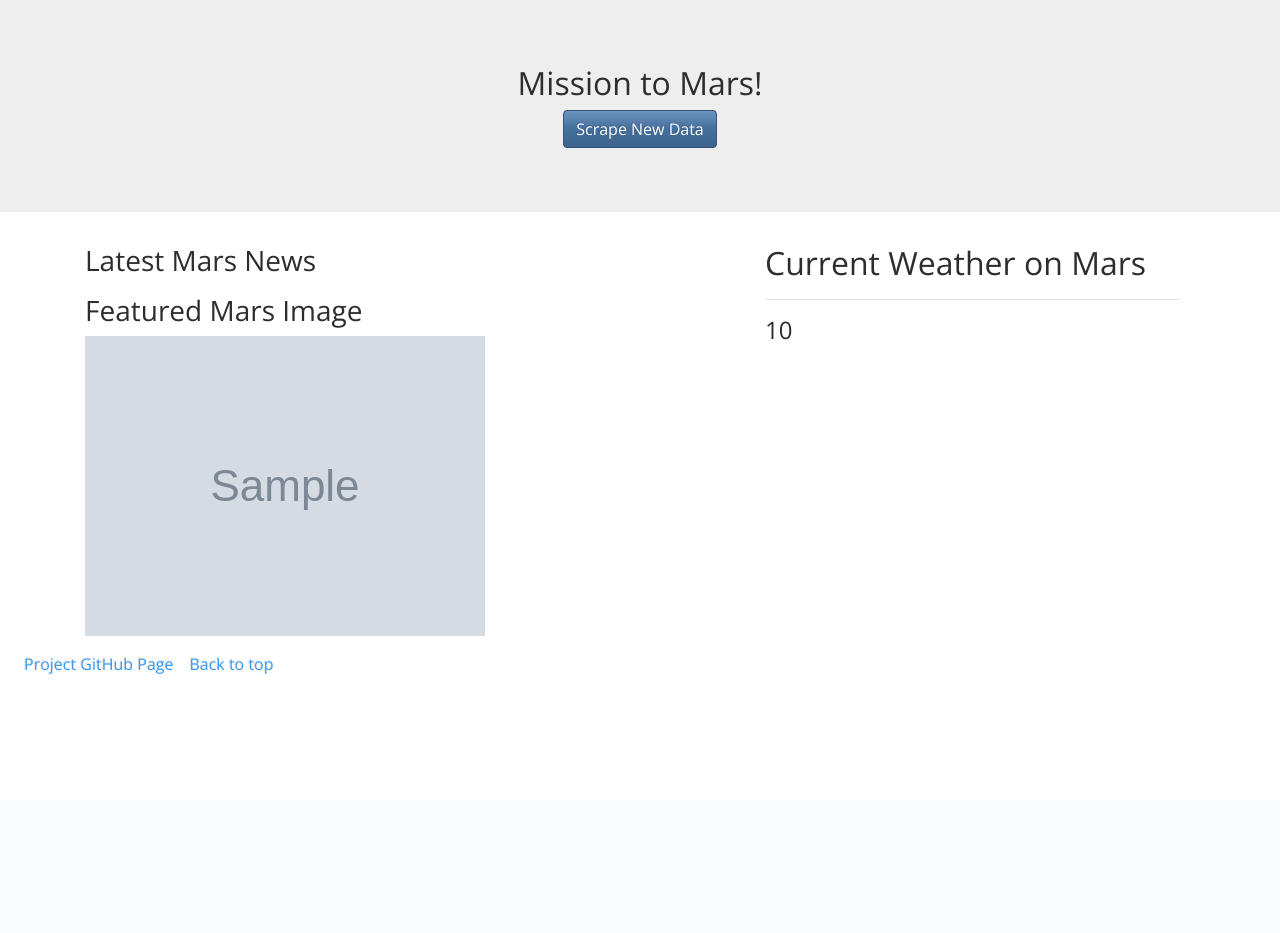
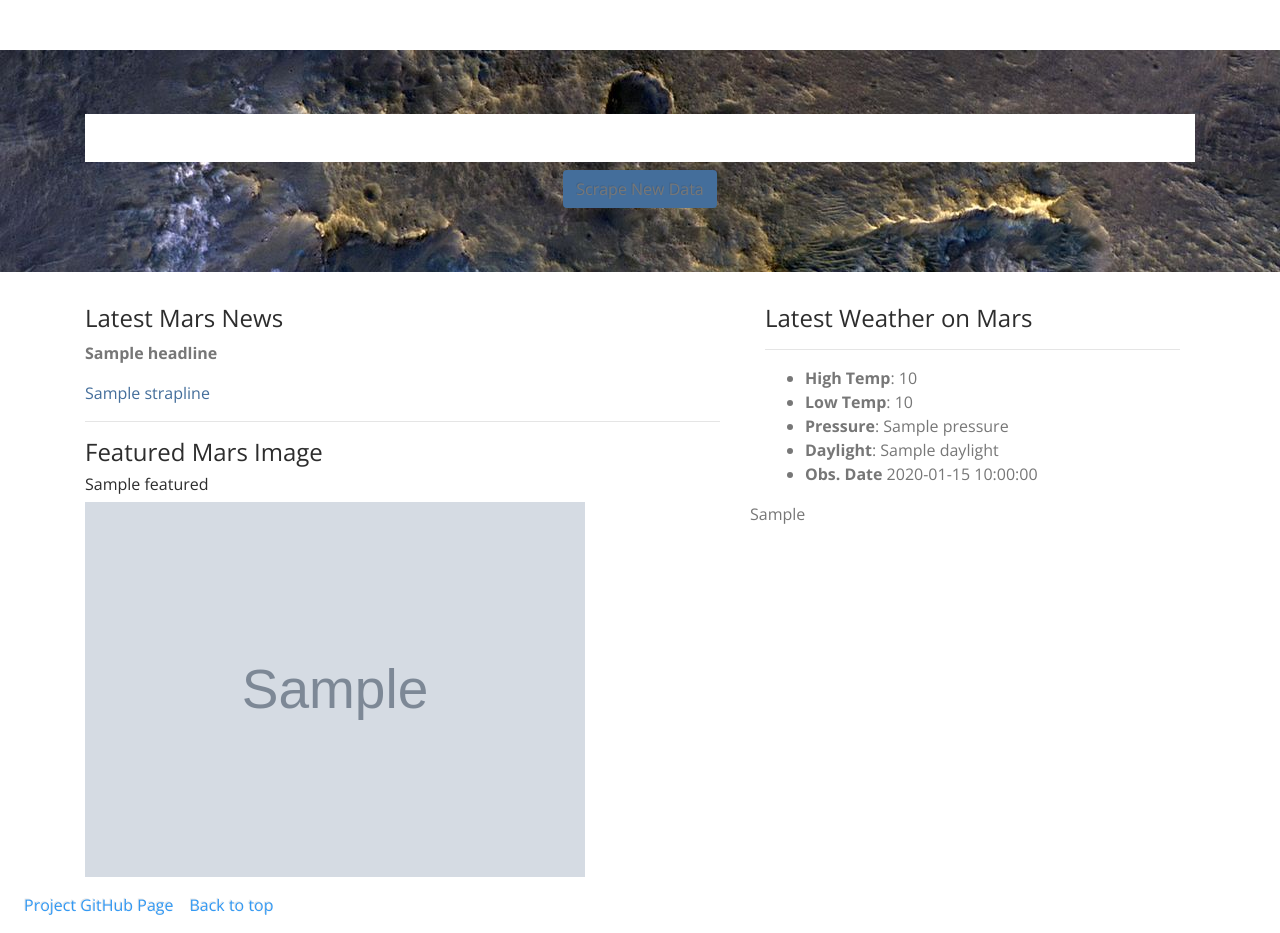
Before and after one commit to lweislo/Web-Scraping-Mongo, a Flask app: page / in a window 1280 px wide. Before the commit the page ends 674 px from the top, so only its background shows below. Run offline with Flask 2, Linux system fonts and the light colour scheme; grey boxes marked "Sample" are stand-in pictures; a database or web service that is not in the repository returns one stand-in record (values such as "Sample title"); some libraries are stand-ins or nearby versions.

Commit message:
added html table, need to fix title color

```diff
--- a/app.py
+++ b/app.py
@@ -14,9 +14,13 @@ mongo = PyMongo(app)
 
 @app.route("/")
 def index():
-    featured_img = mongo.db.images.find_one()
+    featured = mongo.db.featured.find_one()
     weather = mongo.db.weather.find_one()
-    return render_template("index.html", weather=weather, featured=featured_img)
+    hemispheres = list(mongo.db.images.find())
+    facts = mongo.db.facts.find_one()
+    news = list(mongo.db.news.find().limit(5))
+
+    return render_template("index.html", weather=weather, featured=featured, hemispheres=hemispheres, facts=facts, news=news)
 
 
 @app.route("/scrape")
--- a/data_insert.py
+++ b/data_insert.py
@@ -25,11 +25,11 @@ def scrape():
     weather = scrape_mars.mars_weather()
     db.weather.insert_one(weather)
     print("Weather Uploaded!")
-    #Get mars facts table
+    # Get mars facts table
     facts = scrape_mars.mars_facts()
     db.facts.insert_one(facts)
     print("Facts Uploaded!")
-    #Get images of mars hemispheres
+    # Get images of mars hemispheres
     hems = scrape_mars.mars_hemispheres()
     db.images.insert_many(hems)
     print("Hemispheres Uploaded!")
--- /dev/null
+++ b/static/style.css
@@ -0,0 +1,74 @@
+.jumbotron-img{
+ background-image: url('mars_craters.jpg');
+ background-size: cover;
+ background-position: top;
+ background-repeat: no-repeat;
+}
+.navgrad {
+  background-image: linear-gradient(#0591c6, #a7cde2);
+}
+.jumbograd {
+  background-image: linear-gradient(#a7cde2, #fff);
+}
+.jumbograd2 {
+  background-image: linear-gradient(#fff, #0591c6);
+}
+.navbar-collapse {
+  justify-content: flex-end;
+}
+#myTable { display: none;
+
+}
+
+.marsheader {
+    color: #fff;
+    background-color: #fff;
+    text-emphasis-color: #fff
+  }
+.img-inline {
+  padding: 0.25rem;
+  background-color: #fff;
+  border: 1px solid #DFD7CA;
+  border-radius: 0.25rem;
+  margin: 0.2rem;
+  }
+.fa-globe {
+  margin-right: 0.5rem;
+  margin-bottom: 0.25rem;
+    background-color: #85dbfc;
+    color: #2694bf;
+}
+@mixin width {
+    width: auto !important;
+}
+
+table.table-fit {
+    width: auto !important;
+    table-layout: auto !important;
+}
+table.table-fit thead th, table.table-fit tfoot th {
+    width: auto !important;
+}
+table.table-fit tbody td, table.table-fit tfoot td {
+    width: auto !important;
+}
+#dtData {font-size: 0.75rem;}
+  body {
+    margin-top: 50px;
+  }
+@media (max-width: 576px) {
+  .jumbotron {
+    margin-top: 4.825rem;
+  }
+    body {
+      margin-top: 20px;
+    }
+.nav > li.dropdown.open {
+    position: static;
+}
+.nav > li.dropdown.open .dropdown-menu {
+    display:table; width: 100%; text-align: center; left:0; right:0;
+}
+.dropdown-menu>li {
+    display: table-cell;
+}
--- a/templates/index.html
+++ b/templates/index.html
@@ -10,19 +10,22 @@
   <script src="https://cdnjs.cloudflare.com/ajax/libs/popper.js/1.14.6/umd/popper.min.js" integrity="sha384-wHAiFfRlMFy6i5SRaxvfOCifBUQy1xHdJ/yoi7FRNXMRBu5WHdZYu1hA6ZOblgut" crossorigin="anonymous"></script>
   <link rel="stylesheet" href="https://bootswatch.com/4/spacelab/bootstrap.min.css">
   <link rel="stylesheet" href="https://bootswatch.com/4/spacelab/_variables.scss">
+    <link rel="stylesheet" href="static/style.css">
   <script src="https://code.jquery.com/jquery-1.10.2.js"></script>
+  <link rel="stylesheet" href="https://use.fontawesome.com/releases/v5.7.1/css/all.css" integrity="sha384-fnmOCqbTlWIlj8LyTjo7mOUStjsKC4pOpQbqyi7RrhN7udi9RwhKkMHpvLbHG9Sr" crossorigin="anonymous">
+
 </head>
 
 <!-- THIS IS THE CONTENT PART -->
 <body>
-  <div class="jumbotron jumbotron-fluid jumbotron-img">
+  <div class="jumbotron jumbotron-fluid jumbotron-img justify-content-top">
     <div class="container">
       <div class="row">
         <div class="col-md-12">
-          <h2 class="text-center p-t-3 large d-flex justify-content-center">
-          Mission to Mars! </h2>
+          <h1 class="marsheader large d-flex justify-content-center">
+          Mission to Mars! </h1>
           <div class="small d-flex justify-content-center">
-          <a type="button" class="btn btn-primary" href="http://127.0.0.1:5000/scrape" target="_blank">Scrape New Data</button></a>
+          <a type="button" class="btn bg-primary" href="http://127.0.0.1:5000/scrape" target="_blank">Scrape New Data</button></a>
           </div>
         </div>
       </div>
@@ -41,27 +44,54 @@
 <div class="container">
   <div class="row">
     <div class="col-sm-12 col-md-7">
-      <h3 class="d-flex justify-content-left">Latest Mars News
-      </h3>
-      <p>
-<!— INSERT MARS NEWS —>
-          </p>
-      <h3>Featured Mars Image</h3>
-      <img src="{{featured.img_url}}" />
+      <h4 class="d-flex justify-content-left">Latest Mars News
+      </h4>
+
+{% for news in news %}
+        <p><strong>{{news.headline}}</strong></p>
+         <p class='text-primary'>
+           {{news.strapline}}
+         </p>
+         <hr />
+            {% endfor %}
+      <h4>Featured Mars Image</h4>
+      <h6>{{featured.title}}</h6>
+      <img src='{{featured.img_url}}' width="500" />
     </div><!-- col -->
 <!-- the sidebar -->
     <div class="col-sm-12 col-md-5">
       <div class="container">
         <div class="row">
           <div class="col-md-12">
-            <h2>Current Weather on Mars</h2>
+            <h4>Latest Weather on Mars</h4>
             <hr />
-            <h4>{{weather.high_temp}}</h4>
+            <ul>
+              <li><strong>High Temp</strong>: {{weather.high_temp}}</li>
+              <li><strong>Low Temp</strong>: {{weather.low_temp}}
+              </li>
+              <li><strong>Pressure</strong>:
+                {{weather.pressure}}
+              </li>
+              <li><strong>Daylight</strong>:
+                {{weather.daylight}}
+              </li>
+              <li>
+                <strong>Obs. Date</strong>
+                {{weather.date}}
+              </li>
+            </ul>
+
           </div>
+          <div class="row">
           <div class="col-md-12">
-            <!--INSERT MARS TABLE-->
+            <div class="table-responsive w-100 d-block d-sm-table" id="myTable">{% autoescape false %}
+              {{facts.facts_table}}
+              {% endautoescape %}
+            </div>
+
           </div>
-        </div><!--row-->
+        </div><!--row-2-->
+        </div><!--row1-->
       </div><!--container-->
     </div><!--col-->
 
@@ -70,9 +100,9 @@
   <!-- footer -->
 
 
-<nav class="navbar navbar-expand-lg navbar-light jumbograd2">
+<nav class="navbar navbar-expand-lg navbar-light">
   <ul class="navbar-nav mr-auto">
-    <li class="navbar-nav nav-item active"><a href="https://github.com/lweislo/API-Homework" class="nav-link">Project GitHub Page</a>
+    <li class="navbar-nav nav-item active"><a href="https://github.com/lweislo/homework-12" class="nav-link">Project GitHub Page</a>
     </li>
     <li class="navbar-nav nav-item active"><a href="#top" class="nav-link">Back to top</a>
     </li>
```
Also changed, not shown: scrape_mars.py (+3 -4 lines), static/mars_craters.jpg (added), 1 other file.
